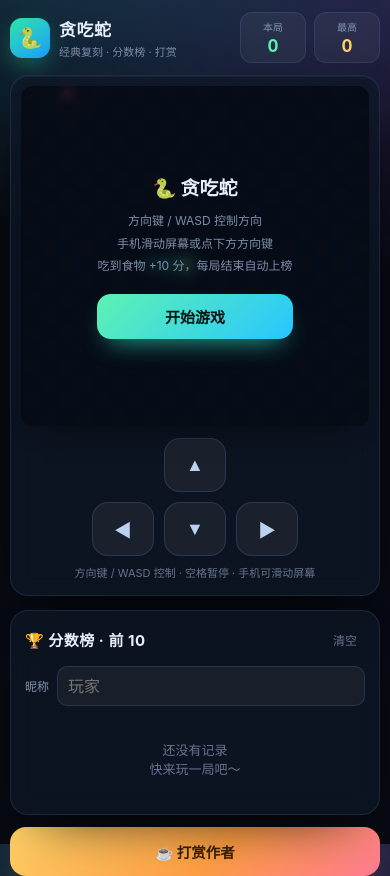
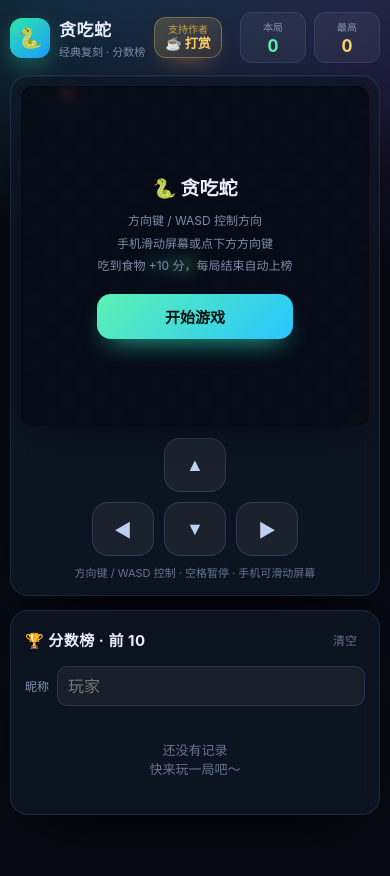
Before and after one commit to HYSJBX/yy, a plain HTML site: page index.html in a window 390 px wide. After the commit the page ends 844 px from the top, so only its background shows below. Drawn offline with Linux system fonts and the light colour scheme.

Commit message:
Update index.html

```diff
--- a/index.html
+++ b/index.html
@@ -4,7 +4,7 @@
 <meta charset="UTF-8">
 <meta name="viewport" content="width=device-width, initial-scale=1.0, maximum-scale=1.0, user-scalable=no, viewport-fit=cover">
 <meta name="theme-color" content="#070a12">
-<title>贪吃蛇 · 排行榜 · 经典</title>
+<title>贪吃蛇 · 排行榜 · 打赏</title>
 <style>
   *{box-sizing:border-box;-webkit-tap-highlight-color:transparent}
   html,body{height:100%}
@@ -26,6 +26,8 @@
 
   /* ---------- 顶部 ---------- */
   .topbar{display:flex;align-items:center;justify-content:space-between;gap:14px;margin-bottom:18px;flex-wrap:wrap}
+  .topbar-left{display:flex;align-items:center;gap:12px;flex-wrap:wrap}
+
   .brand{display:flex;align-items:center;gap:12px}
   .logo{
     width:46px;height:46px;border-radius:14px;display:grid;place-items:center;font-size:24px;
@@ -34,6 +36,22 @@
   }
   h1{font-size:20px;margin:0;letter-spacing:.5px}
   .tagline{margin:2px 0 0;font-size:12px;color:#7e8da8}
+
+  /* 打赏入口：与“本局/最高”同款卡片样式，放在左侧 */
+  .tip-stat{
+    display:flex;flex-direction:column;align-items:center;gap:2px;
+    min-width:78px;padding:8px 14px;border-radius:14px;cursor:pointer;
+    font-family:inherit;
+    background:linear-gradient(135deg,rgba(255,209,102,.20),rgba(255,159,67,.10));
+    border:1px solid rgba(255,209,102,.32);
+    box-shadow:0 10px 24px -14px rgba(255,159,67,.8);
+    transition:transform .12s ease, filter .2s ease;
+  }
+  .tip-stat:hover{filter:brightness(1.1)}
+  .tip-stat:active{transform:scale(.96)}
+  .tip-stat span{font-size:11px;color:#c9a44a;font-weight:500;line-height:1}
+  .tip-stat b{font-size:14px;color:#ffd166;font-weight:700;line-height:1.2;white-space:nowrap}
+
   .stats{display:flex;gap:10px}
   .stat{
     min-width:84px;padding:8px 14px;border-radius:14px;text-align:center;
@@ -141,17 +159,6 @@
   @keyframes popIn{0%{transform:scale(.9);opacity:0}100%{transform:scale(1);opacity:1}}
   .board .empty{padding:22px 8px;text-align:center;color:#66748f;font-size:13px;background:none;display:block}
 
-  .tip-btn{
-    width:100%;margin-top:14px;border:0;cursor:pointer;font-family:inherit;
-    font-size:15px;font-weight:700;color:#3a2100;
-    padding:15px;border-radius:18px;
-    background:linear-gradient(135deg,#ffd166,#ff9f43 55%,#ff7b93);
-    box-shadow:0 16px 34px -16px rgba(255,159,67,.85);
-    transition:transform .12s ease,filter .2s;
-  }
-  .tip-btn:hover{filter:brightness(1.05)}
-  .tip-btn:active{transform:scale(.98)}
-
   /* ---------- 打赏弹窗 ---------- */
   .modal-backdrop{
     position:fixed;inset:0;background:rgba(4,7,14,.78);backdrop-filter:blur(6px);
@@ -192,10 +199,17 @@
     body{padding:12px 10px calc(34px + env(safe-area-inset-bottom));}
 
     .topbar{margin-bottom:12px;gap:10px}
+    .topbar-left{gap:9px}
+
     .brand{gap:9px}
     .logo{width:40px;height:40px;border-radius:12px;font-size:20px}
     h1{font-size:17px}
     .tagline{font-size:11px}
+
+    .tip-stat{min-width:66px;padding:6px 10px;border-radius:12px}
+    .tip-stat span{font-size:10px}
+    .tip-stat b{font-size:13px}
+
     .stats{gap:8px}
     .stat{min-width:66px;padding:6px 10px;border-radius:12px}
     .stat span{font-size:10px}
@@ -226,14 +240,13 @@
     /* 16px 可避免 iOS 聚焦时自动放大页面 */
     .name-row input{font-size:16px;padding:9px 10px}
 
-    .tip-btn{margin-top:12px;padding:14px;font-size:14.5px;border-radius:16px}
-
     .modal{padding:20px 18px 18px;border-radius:20px}
     .qr-wrap img{width:160px;height:160px}
   }
   @media (max-width:360px){
     .dpad{grid-template-columns:repeat(3,56px);grid-template-rows:repeat(2,48px);gap:8px}
     .stat{min-width:60px}
+    .tip-stat{min-width:60px;padding:6px 8px}
   }
 </style>
 </head>
@@ -241,13 +254,21 @@
 <div class="app">
 
   <header class="topbar">
-    <div class="brand">
-      <div class="logo">🐍</div>
-      <div>
-        <h1>贪吃蛇</h1>
-        <p class="tagline">经典复刻 · 分数榜 · 打赏</p>
+    <div class="topbar-left">
+      <div class="brand">
+        <div class="logo">🐍</div>
+        <div>
+          <h1>贪吃蛇</h1>
+          <p class="tagline">经典复刻 · 分数榜</p>
+        </div>
       </div>
+      <!-- 打赏入口：放在左侧，样式与“本局”分数卡片一致 -->
+      <button class="tip-stat" id="tipBtn">
+        <span>支持作者</span>
+        <b>☕ 打赏</b>
+      </button>
     </div>
+
     <div class="stats">
       <div class="stat"><span>本局</span><b id="scoreNow">0</b></div>
       <div class="stat best"><span>最高</span><b id="scoreBest">0</b></div>
@@ -284,8 +305,6 @@
         </div>
         <ol class="board" id="boardList"></ol>
       </div>
-
-      <button class="tip-btn" id="tipBtn">☕ 打赏作者</button>
     </aside>
   </div>
 </div>
@@ -295,13 +314,13 @@
   <div class="modal">
     <button class="close" id="closeModal">×</button>
     <h3>请作者喝杯咖啡 ☕</h3>
-    <p class="desc">如果这个游戏让你开心了几分钟<br>可以扫码打赏支持一下～</p>
+    <p class="desc">如果这个游戏让你开心了几分钟<br>可以微信扫码打赏支持一下～</p>
 
     <div class="qr-wrap">
       <!-- 打赏二维码图片：与网页同目录的 qr.png -->
-      <img src="qr.png" alt="打赏二维码">
+      <img src="qr.png" alt="微信打赏二维码">
     </div>
-    <p class="qr-hint">← 用微信 / 支付宝扫码打赏 →</p>
+    <p class="qr-hint">← 用微信扫码打赏 →</p>
 
     <button class="btn" id="payBtn" style="width:100%;max-width:none">我已完成打赏 ❤️</button>
     <div class="thanks" id="thanks"></div>
@@ -744,7 +763,7 @@ canvas.addEventListener('touchend', (e) => {
 
 canvas.addEventListener('touchmove', (e) => e.preventDefault(), { passive: false });
 
-/* ==================== 打赏弹窗（无金额设置，使用 qr.png） ==================== */
+/* ==================== 打赏弹窗（仅微信，无金额设置，使用 qr.png） ==================== */
 const tipModal = document.getElementById('tipModal');
 const payBtn   = document.getElementById('payBtn');
 const thanksEl = document.getElementById('thanks');
@@ -766,7 +785,7 @@ document.addEventListener('keydown', (e) => {
 });
 
 payBtn.addEventListener('click', () => {
-  // ⚠️ 演示用：真实场景请在此接入微信/支付宝支付，或跳转到收款链接
+  // ⚠️ 演示用：真实场景请在此接入微信支付，或跳转到收款链接
   thanksEl.textContent = '感谢你的支持与鼓励 ❤️';
   thanksEl.classList.add('show');
   payBtn.textContent = '感谢支持 🎉';
```
